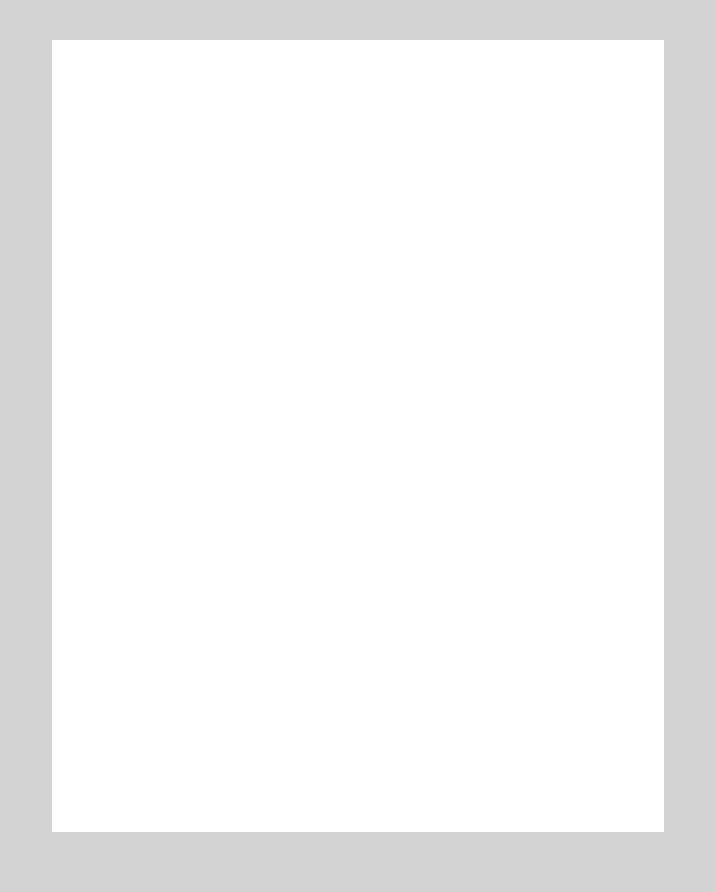
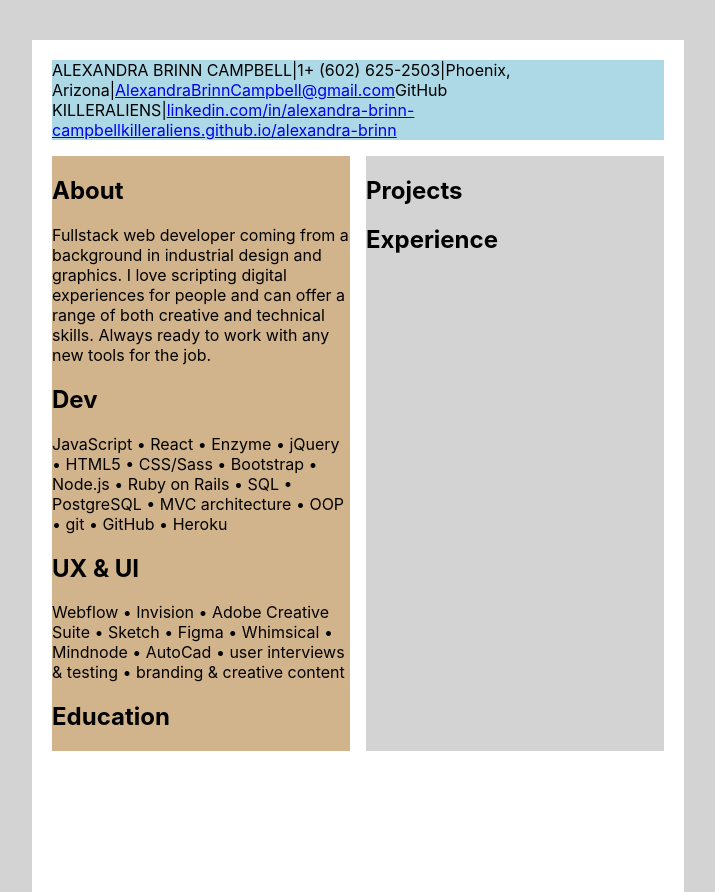
Before and after one commit to killeraliens/abc-cv, a React (Create React App) app: page / in a window 1280 px wide. Shown: the whole page, without its empty margins (282-997 px from the left). Built offline with nearby package versions, Linux system fonts and the light colour scheme.

Commit message:
component and info progress

```diff
--- a/src/App.css
+++ b/src/App.css
@@ -13,4 +13,33 @@ html, body, #root, .App {
   width: 612px;
   background-color: white;
   margin: 0 auto;
+  padding: 20px 20px 40px 20px;
 }
+
+.grid-template {
+  display: grid;
+  grid-template-columns: 1fr 1fr;
+  grid-template-rows: 80px 1fr;
+  grid-template-areas: 'contact contact' 'col-one col-two';
+  grid-gap: 16px;
+
+}
+
+.App p {
+  font-size: 16px;
+}
+
+.contact {
+  grid-area: contact;
+  background-color: lightblue;
+}
+
+.col-one {
+  grid-area: col-one;
+  background-color: tan;
+}
+
+.col-two {
+  grid-area: col-two;
+  background-color: lightgray
+}
--- a/src/App.js
+++ b/src/App.js
@@ -1,10 +1,43 @@
 import React from 'react';
+import SectionTitle from './SectionTitle';
+import SectionText from './SectionText';
+import Skills from './Skills';
+import Contact from './Contact';
 import './App.css';
+import store from './store.js'
+
 
 function App() {
+
   return (
     <div className="App">
       <div className="cv-pdf">
+        <main className="grid-template">
+          <div className="contact">
+             <Contact items={store.contactArr} />
+          </div>
+          <div className="col-one">
+            <section>
+              <SectionTitle title="About"/>
+              <SectionText text={store.about}/>
+            </section>
+            <section>
+              <SectionTitle title="Dev"/>
+              <Skills skills={store.devSkills} />
+            </section>
+            <section>
+              <SectionTitle title="UX & UI"/>
+              <Skills skills={store.designSkills} />
+            </section>
+            <section>
+              <SectionTitle title="Education"/>
+            </section>
+          </div>
+          <div className="col-two">
+              <SectionTitle title="Projects"/>
+              <SectionTitle title="Experience"/>
+          </div>
+        </main>
       </div>
     </div>
   );
--- /dev/null
+++ b/src/Contact.js
@@ -0,0 +1,17 @@
+import React from 'react';
+
+export default function Contact(props) {
+
+  return(
+    <React.Fragment>
+      {props.items.map(item =>
+        <span>{
+        typeof item === 'object'
+          ? React.createElement('a', {href: item.href, target: item.targetBlank ? '_blank' : null}, item.label)
+          : props.items[props.items.length - 1] === item
+          ? item
+          : item + `|`
+        }</span>)}
+    </React.Fragment>
+  )
+}
--- /dev/null
+++ b/src/SectionText.js
@@ -0,0 +1,7 @@
+import React from 'react';
+
+export default function SectionText({text}) {
+  return(
+    <p className="SectionText">{text}</p>
+  )
+}
--- /dev/null
+++ b/src/SectionTitle.js
@@ -0,0 +1,7 @@
+import React from 'react';
+
+export default function SectionTitle(props) {
+  return(
+    <h2 className="SectionTitle">{props.title}</h2>
+  )
+}
--- /dev/null
+++ b/src/Skills.js
@@ -0,0 +1,15 @@
+import React from 'react';
+
+export default function Skills(props) {
+  const contact = props.className === 'contactArr'
+  return(
+    <p>
+      {props.skills.map(skill =>
+        <span>{
+          props.skills[props.skills.length - 1] === skill
+          ? skill
+          : skill + `  •  `
+        }</span>)}
+    </p>
+  )
+}
--- /dev/null
+++ b/src/store.js
@@ -0,0 +1,22 @@
+
+export default {
+  devSkills: [
+    'JavaScript', 'React', 'Enzyme', 'jQuery', 'HTML5', 'CSS/Sass',
+    'Bootstrap', 'Node.js', 'Ruby on Rails', 'SQL ', 'PostgreSQL',
+    'MVC architecture', 'OOP', 'git', 'GitHub', 'Heroku'
+  ],
+  designSkills: [
+    'Webflow', 'Invision', 'Adobe Creative Suite', 'Sketch',
+    'Figma', 'Whimsical', 'Mindnode', 'AutoCad', 'user interviews & testing',
+    'branding & creative content'
+  ],
+  about: "Fullstack web developer coming from a background in industrial design and graphics. " +
+  "I love scripting digital experiences for people and can offer a range of both creative and technical skills. " +
+  "Always ready to work with any new tools for the job.",
+  contactArr: [
+    "ALEXANDRA BRINN CAMPBELL", "1+ (602) 625-2503", "Phoenix, Arizona", {href: 'mailto:AlexandraBrinnCampbell@gmail.com', label: 'AlexandraBrinnCampbell@gmail.com', targetBlank: true},
+    "GitHub KILLERALIENS",  {href:'https://linkedin.com/in/alexandra-brinn-campbell', label: 'linkedin.com/in/alexandra-brinn-campbell', targetBlank: true} , {href: 'https://killeraliens.github.io/alexandra-brinn/', label:'killeraliens.github.io/alexandra-brinn', targetBlank: true}
+  ],
+
+
+}
```
